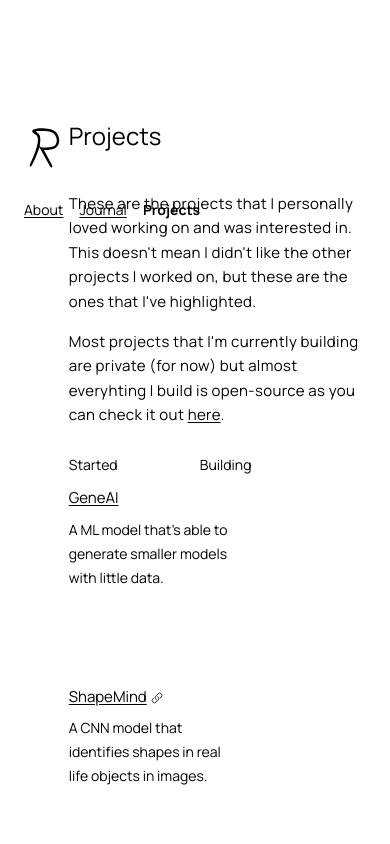
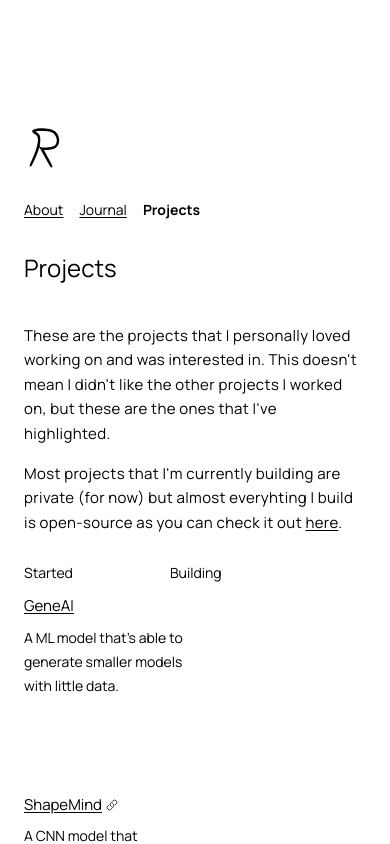
Before and after one commit to Rahuls-Coding/site, a Next.js app: page /projects in a window 390 px wide. Shown: the top 844 px of the page. Built offline with nearby package versions, Linux system fonts and the light colour scheme.

Commit message:
mobile responsive for main pages

```diff
--- a/pages/index.js
+++ b/pages/index.js
@@ -21,8 +21,8 @@ export default function Home() {
             links={["/projects", "/journal"]}
           />
         </div>
-        <div className="special dark:text-slate-200 sm:mt-10 leading-relaxed tracking-wide row-span-7 lg:col-span-7">
-          <div className="text-2xl sm:mt-20 mb-10">Rahul Rajkumar</div>
+        <div className="special dark:text-slate-200 lg:mt-10 leading-relaxed tracking-wide row-span-7 lg:col-span-7">
+          <div className="text-2xl lg:mt-20 mb-10">Rahul Rajkumar</div>
           <p className="pb-4">
             Hey, I&#39;m a Full Stack Developer, a High School Student, a Ml/AI
             and Blockchain Enthusiast.
--- a/pages/journal.js
+++ b/pages/journal.js
@@ -16,7 +16,7 @@ export default function Journal({ articles }) {
       <Head>
         <title>Journal | Rahul Rajkumar</title>
       </Head>
-      <div className="grid grid-cols-8 xs:grid-rows-8 gap-4">
+      <div className="grid lg:grid-cols-8 grid-rows-8 gap-4">
         <div>
 
             <Logo />
@@ -26,8 +26,8 @@ export default function Journal({ articles }) {
             links={["/projects", "/journal"]}
           />
         </div>
-      <div className="special dark:text-slate-200 mt-6 sm:mt-10 leading-relaxed tracking-wide mb-14 xs:row-span-7 col-span-7">
-        <h1 className="text-2xl sm:mt-20 mb-10">Journal</h1>
+      <div className="special dark:text-slate-200 mt-6 lg:mt-10 leading-relaxed tracking-wide mb-14 row-span-7 lg:col-span-7">
+        <h1 className="text-2xl lg:mt-20 mb-10">Journal</h1>
           <p className="pb-4">
             This is my journal where I write about my experiences, thoughts, and
             stories. I love to keep note of what&#39;s currently happening in the
--- a/pages/projects.js
+++ b/pages/projects.js
@@ -11,15 +11,15 @@ function projects() {
       <Head>
         <title>Projects | Rahul Rajkumar</title>
       </Head>
-      <div className="grid grid-cols-8 xs:grid-rows-8 gap-4">
+      <div className="grid lg:grid-cols-8 grid-rows-8 gap-4">
         <div>
 
             <Logo />
 
           <Navbar/>
         </div>
-        <div className="xs:row-span-7 col-span-7 mt-10">
-          <div className="text-2xl mt-20 mb-10">Projects</div>
+        <div className="row-span-7 lg:col-span-7 lg:mt-10">
+          <div className="text-2xl lg:mt-20 mb-10">Projects</div>
           <div className="special dark:text-slate-200 mt-10 leading-relaxed tracking-wide">
             <p className="pb-4">
               These are the projects that I personally loved working on and was
```
